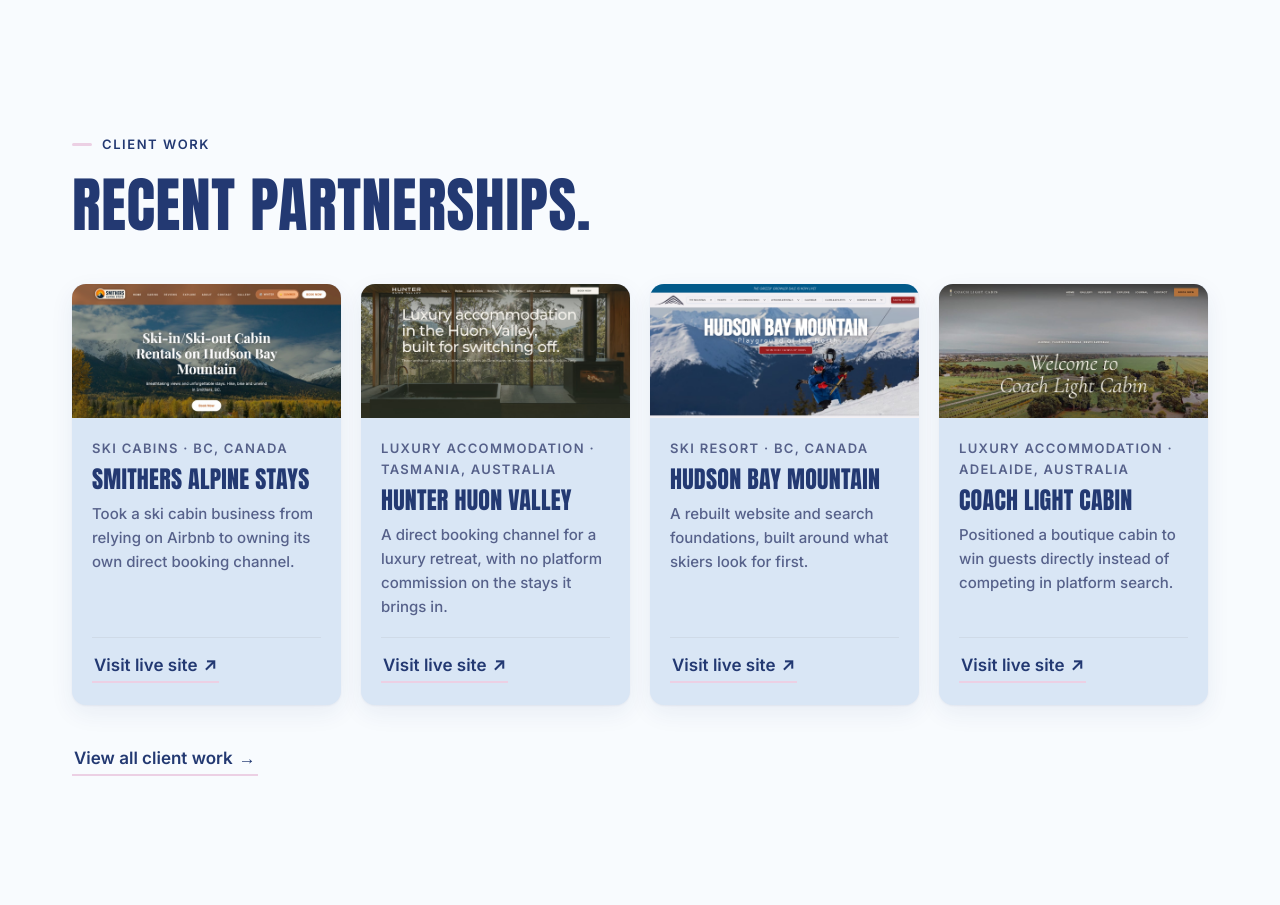
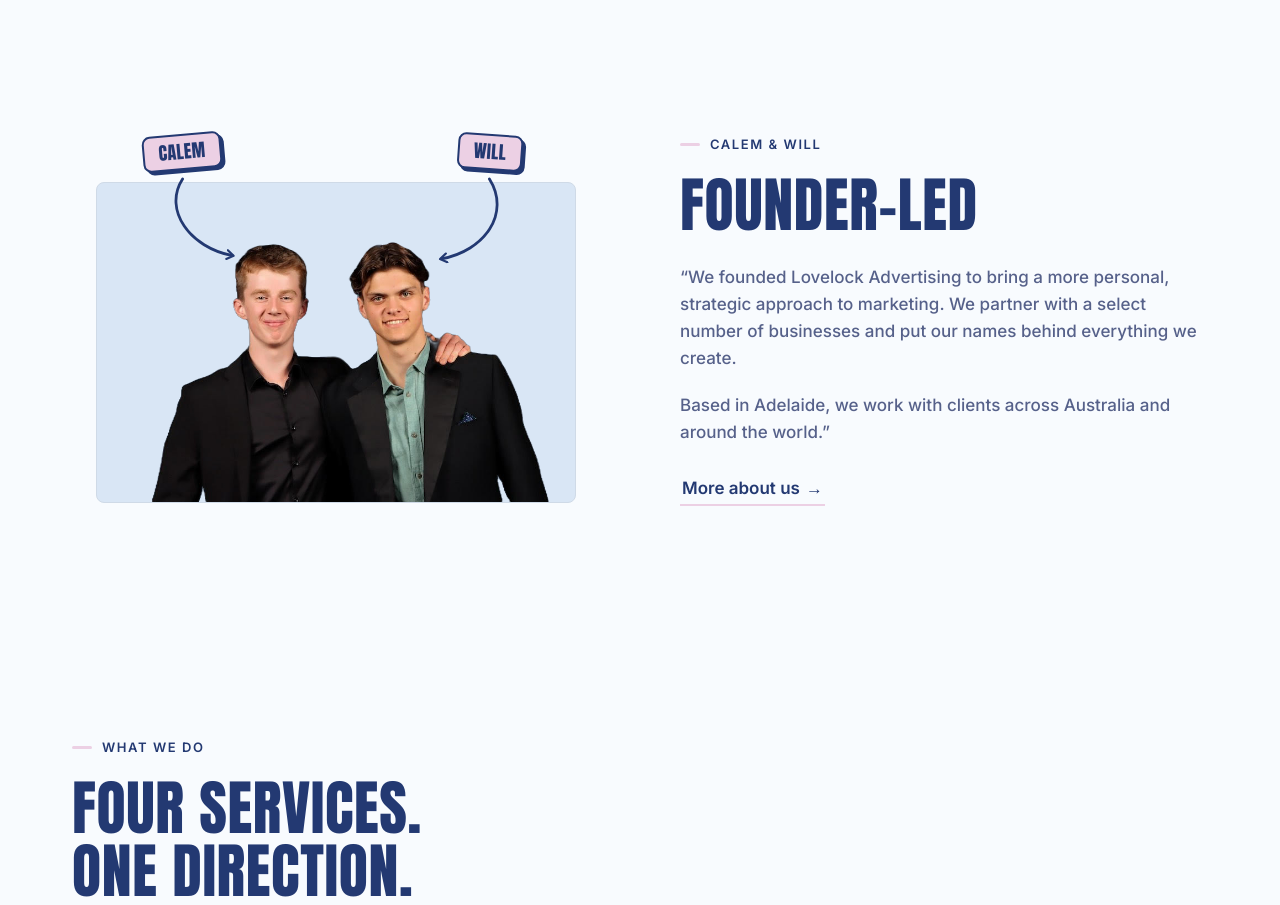
Before and after one commit to LovelockAdvertising/lovelockadvertising, a plain HTML site: page index.html in a window 1280 px wide. Shown: the part 1800-2705 px from the top of the page. Drawn offline with Linux system fonts and the light colour scheme.

Commit message:
Remove the client work grid from the homepage
The Thorn's highlight now leads straight into the founders section on
every screen size; work.html still lists all five clients. Drops the
compact card styles that only that section used.

Co-Authored-By: Claude Opus 5.5 <noreply@anthropic.com>

```diff
--- a/css/site.css
+++ b/css/site.css
@@ -626,14 +626,6 @@ p { margin: 0; }
 .case .text-link { margin-top: 0; }
 @media (min-width: 768px) { .cases { grid-template-columns: 1fr 1fr; gap: 24px; } }
 
-/* Compact cards (homepage client work): smaller type, 2 then 4 across */
-.cases--compact .case__body { padding: 20px 20px 22px; }
-.cases--compact h3 { font-size: 24px; }
-.cases--compact .case__outcome { font-size: 15px; margin-top: 10px; }
-.cases--compact .case__foot { margin-top: 18px; padding-top: 14px; }
-@media (min-width: 640px) { .cases--compact { grid-template-columns: 1fr 1fr; } }
-@media (min-width: 1080px) { .cases--compact { grid-template-columns: repeat(4, 1fr); gap: 20px; } }
-.cases__more { margin-top: 40px; }
 .cases__note { margin: 48px auto 0; max-width: 640px; text-align: center; }
 
 /* Wide card (work page): spans the grid, photo beside the text on desktop */
--- a/index.html
+++ b/index.html
@@ -22,7 +22,7 @@
   <link rel="preconnect" href="https://fonts.gstatic.com" crossorigin>
   <link href="https://fonts.googleapis.com/css2?family=Anton&family=Inter:wght@400;500;600;700&display=swap" rel="stylesheet">
 
-  <link rel="stylesheet" href="css/site.css?v=20261118c">
+  <link rel="stylesheet" href="css/site.css?v=20261118e">
   <link rel="icon" href="assets/logo/favicon.svg" type="image/svg+xml">
   <link rel="icon" href="assets/logo/favicon-32.png" sizes="32x32" type="image/png">
   <link rel="apple-touch-icon" href="assets/logo/apple-touch-icon.png">
@@ -244,64 +244,6 @@
             </div>
           </div>
         </article>
-      </div>
-    </section>
-
-    <!-- ========== Client work ========== -->
-    <section class="section" id="client-work">
-      <div class="wrap">
-        <div class="section-head">
-          <p class="eyebrow">Client work</p>
-          <h2 class="h2">Recent partnerships.</h2>
-        </div>
-
-        <div class="cases cases--compact">
-          <article class="case">
-            <figure class="case__img"><img src="assets/partners/smithers-alpine-stays.jpg" width="1200" height="754" loading="lazy" alt="Smithers Alpine Stays website homepage"></figure>
-            <div class="case__body">
-              <p class="case__meta">Ski cabins <span aria-hidden="true">&middot;</span> BC, Canada</p>
-              <h3>Smithers Alpine Stays</h3>
-              <p class="case__outcome">Took a ski cabin business from relying on Airbnb to owning its own direct booking channel.</p>
-              <div class="case__foot">
-                <a href="https://smithersalpinestays.com" class="text-link" target="_blank" rel="noopener">Visit live site <span aria-hidden="true">&#8599;</span><span class="sr-only">(opens in new tab)</span></a>
-              </div>
-            </div>
-          </article>
-          <article class="case">
-            <figure class="case__img"><img src="assets/partners/hunter-huon-valley.jpg" width="1200" height="754" loading="lazy" alt="Hunter Huon Valley website homepage"></figure>
-            <div class="case__body">
-              <p class="case__meta">Luxury accommodation <span aria-hidden="true">&middot;</span> Tasmania, Australia</p>
-              <h3>Hunter Huon Valley</h3>
-              <p class="case__outcome">A direct booking channel for a luxury retreat, with no platform commission on the stays it brings in.</p>
-              <div class="case__foot">
-                <a href="https://hunterhuonvalley.com.au" class="text-link" target="_blank" rel="noopener">Visit live site <span aria-hidden="true">&#8599;</span><span class="sr-only">(opens in new tab)</span></a>
-              </div>
-            </div>
-          </article>
-          <article class="case">
-            <figure class="case__img"><img src="assets/partners/hudson-bay-mountain.jpg" width="1200" height="754" loading="lazy" alt="Hudson Bay Mountain website homepage"></figure>
-            <div class="case__body">
-              <p class="case__meta">Ski resort <span aria-hidden="true">&middot;</span> BC, Canada</p>
-              <h3>Hudson Bay Mountain</h3>
-              <p class="case__outcome">A rebuilt website and search foundations, built around what skiers look for first.</p>
-              <div class="case__foot">
-                <a href="https://hudsonbaymountain.com" class="text-link" target="_blank" rel="noopener">Visit live site <span aria-hidden="true">&#8599;</span><span class="sr-only">(opens in new tab)</span></a>
-              </div>
-            </div>
-          </article>
-          <article class="case">
-            <figure class="case__img"><img src="assets/partners/coach-light-cabin.jpg?v=20261014" width="1200" height="754" loading="lazy" alt="Coach Light Cabin website homepage"></figure>
-            <div class="case__body">
-              <p class="case__meta">Luxury accommodation <span aria-hidden="true">&middot;</span> Adelaide, Australia</p>
-              <h3>Coach Light Cabin</h3>
-              <p class="case__outcome">Positioned a boutique cabin to win guests directly instead of competing in platform search.</p>
-              <div class="case__foot">
-                <a href="https://coachlightcabin.com" class="text-link" target="_blank" rel="noopener">Visit live site <span aria-hidden="true">&#8599;</span><span class="sr-only">(opens in new tab)</span></a>
-              </div>
-            </div>
-          </article>
-        </div>
-        <p class="cases__more"><a href="work.html" class="text-link">View all client work <span aria-hidden="true">&rarr;</span></a></p>
       </div>
     </section>
 
```
Also changed, not shown: 404.html (+1 -1 lines), about.html (+1 -1 lines), contact.html (+1 -1 lines), privacy.html (+1 -1 lines), services-google-ads.html (+1 -1 lines), services-meta-ads.html (+1 -1 lines), services-seo.html (+1 -1 lines), services-websites.html (+1 -1 lines), work.html (+1 -1 lines).
